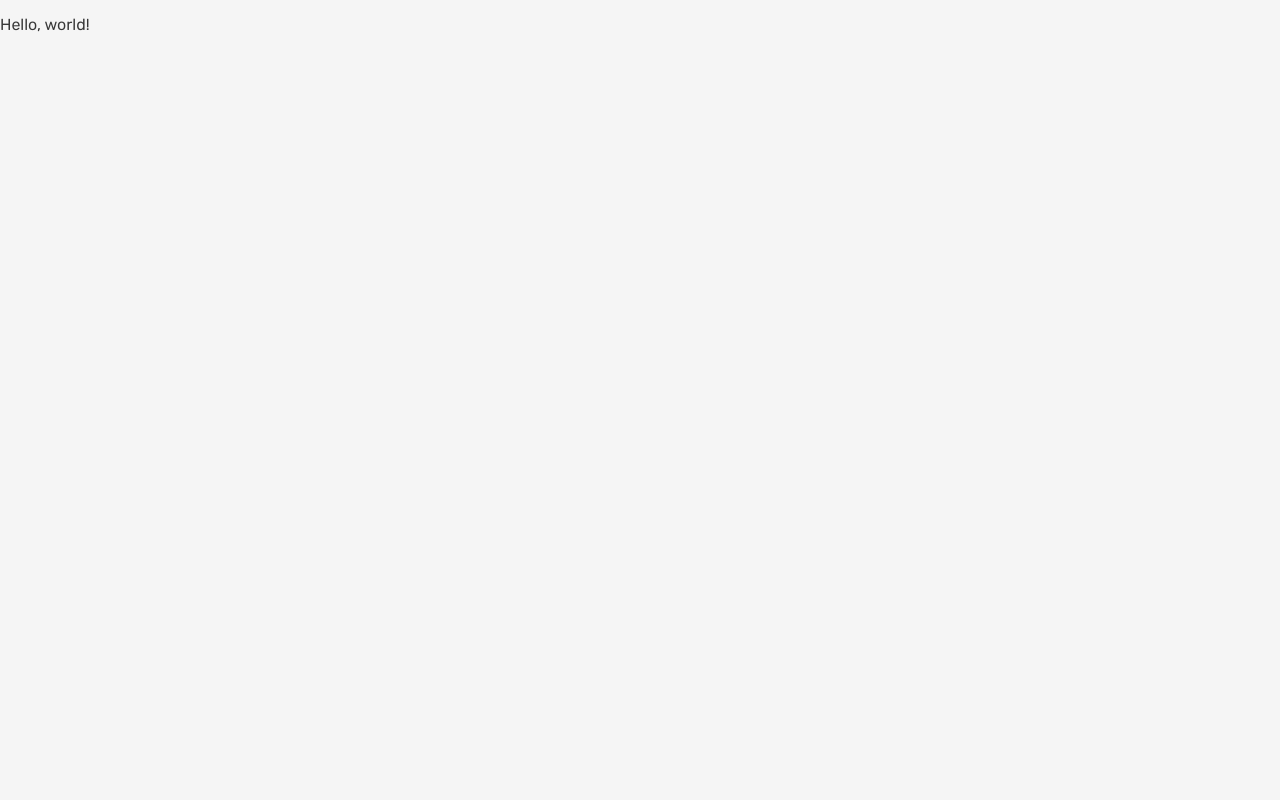
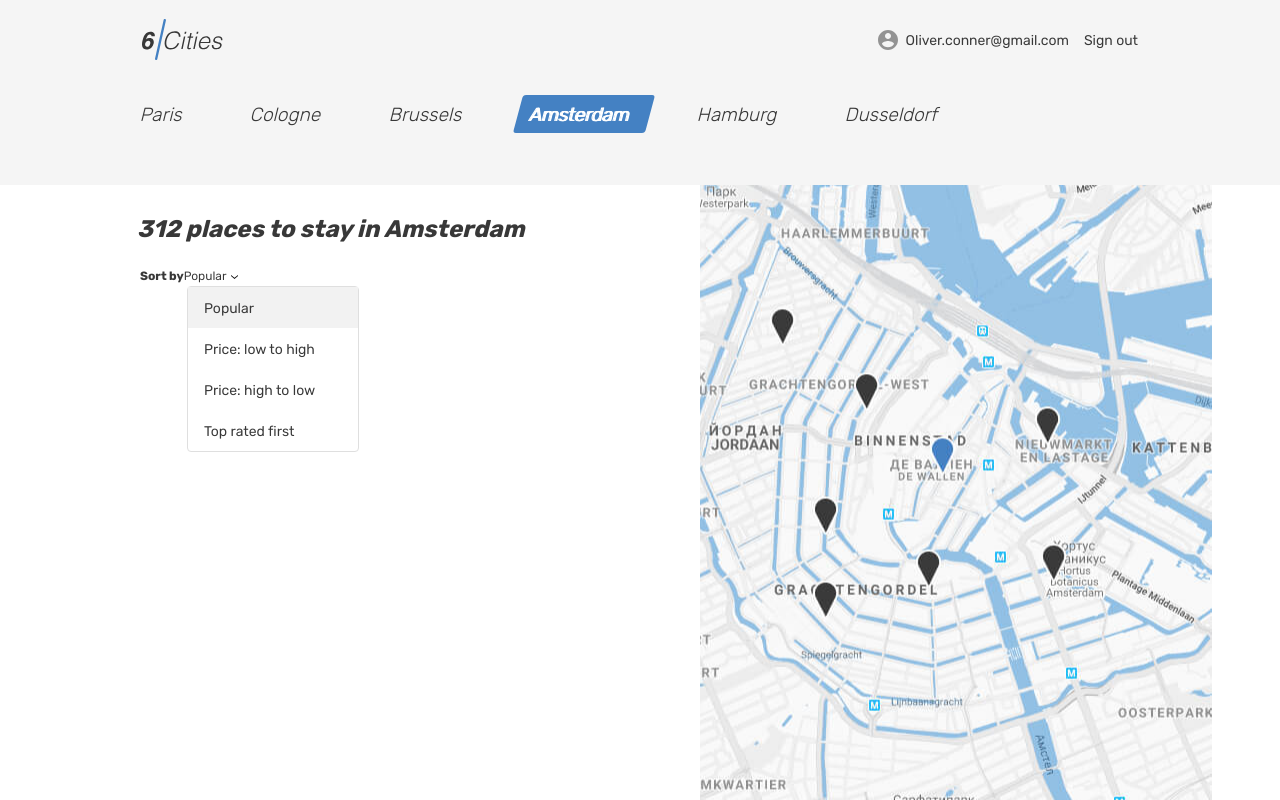
Before and after one commit to apgrayedd/1609269-six-cities-8, a React (Create React App) app in the folder project/: page / in a window 1280 px wide. Built offline with nearby package versions, Linux system fonts and the light colour scheme.

Commit message:
Обнова

```diff
--- a/project/src/components/app/app.tsx
+++ b/project/src/components/app/app.tsx
@@ -1,5 +1,7 @@
+import Main from '../main/main';
+
 function App(): JSX.Element {
-  return <p>Hello, world!</p>;
+  return <Main />;
 }
 
 export default App;
--- /dev/null
+++ b/project/src/components/main/main.tsx
@@ -0,0 +1,116 @@
+/* eslint-disable jsx-a11y/img-redundant-alt */
+/* eslint-disable jsx-a11y/anchor-is-valid */
+import Point from "../point/point";
+
+type countPoints = number;
+
+function createPoints(count: countPoints): array {
+  const result = [];
+  for(let elem = 0; elem < count; elem++) {
+    result.push(<Point/>);
+  }
+  return result;
+}
+
+export default function Main({countPoints}: countPoints): JSX.Element {
+  return (
+    <div className="page page--gray page--main">
+      <header className="header">
+        <div className="container">
+          <div className="header__wrapper">
+            <div className="header__left">
+              <a className="header__logo-link header__logo-link--active">
+                <img className="header__logo" src="img/logo.svg" alt="6 cities logo" width="81" height="41"/>
+              </a>
+            </div>
+            <nav className="header__nav">
+              <ul className="header__nav-list">
+                <li className="header__nav-item user">
+                  <a className="header__nav-link header__nav-link--profile" href="#">
+                    <div className="header__avatar-wrapper user__avatar-wrapper">
+                    </div>
+                    <span className="header__user-name user__name">Oliver.conner@gmail.com</span>
+                  </a>
+                </li>
+                <li className="header__nav-item">
+                  <a className="header__nav-link" href="#">
+                    <span className="header__signout">Sign out</span>
+                  </a>
+                </li>
+              </ul>
+            </nav>
+          </div>
+        </div>
+      </header>
+
+      <main className="page__main page__main--index">
+        <h1 className="visually-hidden">Cities</h1>
+        <div className="tabs">
+          <section className="locations container">
+            <ul className="locations__list tabs__list">
+              <li className="locations__item">
+                <a className="locations__item-link tabs__item" href="#">
+                  <span>Paris</span>
+                </a>
+              </li>
+              <li className="locations__item">
+                <a className="locations__item-link tabs__item" href="#">
+                  <span>Cologne</span>
+                </a>
+              </li>
+              <li className="locations__item">
+                <a className="locations__item-link tabs__item" href="#">
+                  <span>Brussels</span>
+                </a>
+              </li>
+              <li className="locations__item">
+                <a className="locations__item-link tabs__item tabs__item--active">
+                  <span>Amsterdam</span>
+                </a>
+              </li>
+              <li className="locations__item">
+                <a className="locations__item-link tabs__item" href="#">
+                  <span>Hamburg</span>
+                </a>
+              </li>
+              <li className="locations__item">
+                <a className="locations__item-link tabs__item" href="#">
+                  <span>Dusseldorf</span>
+                </a>
+              </li>
+            </ul>
+          </section>
+        </div>
+        <div className="cities">
+          <div className="cities__places-container container">
+            <section className="cities__places places">
+              <h2 className="visually-hidden">Places</h2>
+              <b className="places__found">312 places to stay in Amsterdam</b>
+              <form className="places__sorting" action="#" method="get">
+                <span className="places__sorting-caption">Sort by</span>
+                <span className="places__sorting-type" tabIndex={0}>
+                Popular
+                  <svg className="places__sorting-arrow" width="7" height="4">
+                    <use xlinkHref="#icon-arrow-select"></use>
+                  </svg>
+                </span>
+                <ul className="places__options places__options--custom places__options--opened">
+                  <li className="places__option places__option--active" tabIndex={0}>Popular</li>
+                  <li className="places__option" tabIndex={0}>Price: low to high</li>
+                  <li className="places__option" tabIndex={0}>Price: high to low</li>
+                  <li className="places__option" tabIndex={0}>Top rated first</li>
+                </ul>
+              </form>
+              <div className="cities__places-list places__list tabs__content">
+                {/* Место для поинтов */}
+              </div>
+            </section>
+            <div className="cities__right-section">
+              <section className="cities__map map"></section>
+            </div>
+          </div>
+        </div>
+      </main>
+    </div>
+  );
+}
--- /dev/null
+++ b/project/src/components/point/point.tsx
@@ -0,0 +1,40 @@
+/* eslint-disable jsx-a11y/img-redundant-alt */
+/* eslint-disable jsx-a11y/anchor-is-valid */
+export default function Main(): JSX.Element {
+  return (
+    <article className="cities__place-card place-card">
+      <div className="place-card__mark">
+        <span>Premium</span>
+      </div>
+      <div className="cities__image-wrapper place-card__image-wrapper">
+        <a href="#">
+          <img className="place-card__image" src="img/apartment-01.jpg" alt="Place image" width={260} height={200} />
+        </a>
+      </div>
+      <div className="place-card__info">
+        <div className="place-card__price-wrapper">
+          <div className="place-card__price">
+            <b className="place-card__price-value">€120</b>
+            <span className="place-card__price-text">/&nbsp;night</span>
+          </div>
+          <button className="place-card__bookmark-button button" type="button">
+            <svg className="place-card__bookmark-icon" width={18} height={19}>
+              <use xlinkHref="#icon-bookmark" />
+            </svg>
+            <span className="visually-hidden">To bookmarks</span>
+          </button>
+        </div>
+        <div className="place-card__rating rating">
+          <div className="place-card__stars rating__stars">
+            <span style={{width: '80%'}} />
+            <span className="visually-hidden">Rating</span>
+          </div>
+        </div>
+        <h2 className="place-card__name">
+          <a href="#">Beautiful &amp; luxurious apartment at great location</a>
+        </h2>
+        <p className="place-card__type">Apartment</p>
+      </div>
+    </article>
+  );
+}
```
